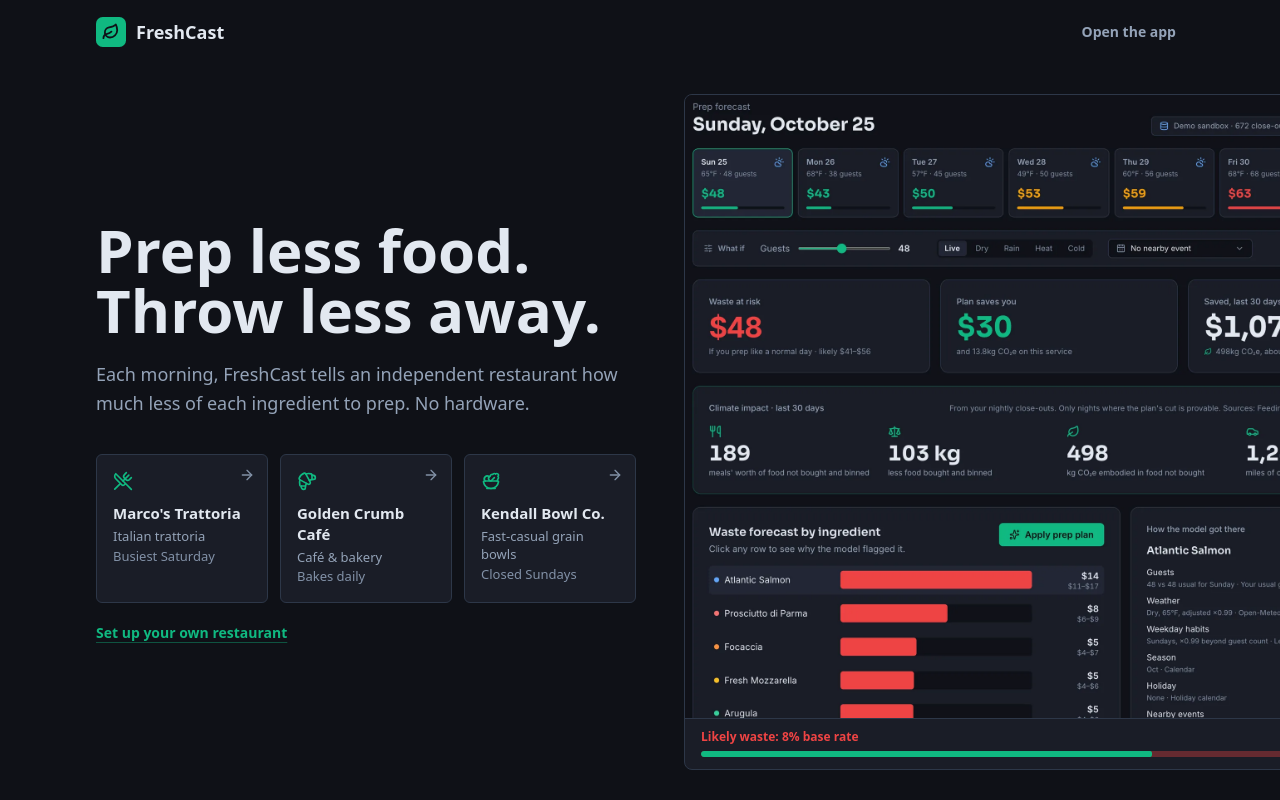
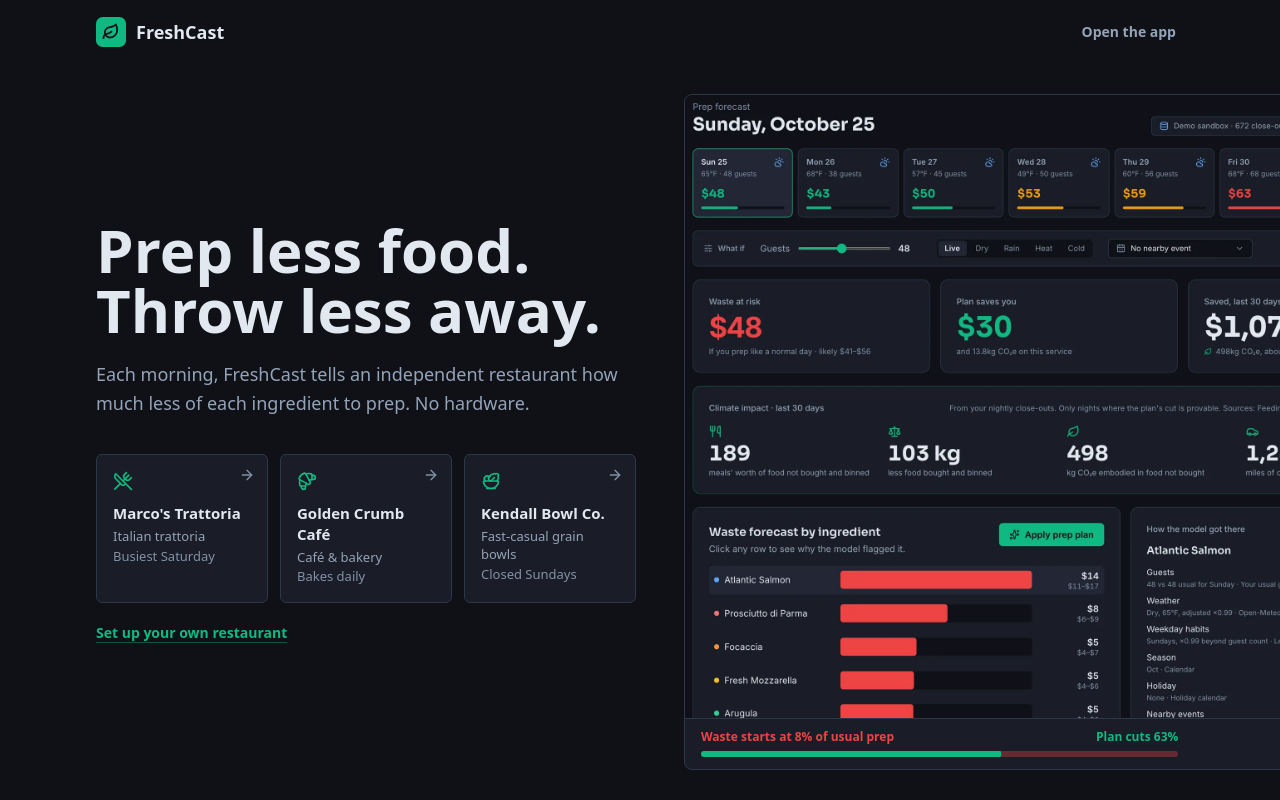
Before and after one commit to DanielIbraev/FreshCast, a Next.js app in the folder freshcast-app/: page / in a window 1280 px wide. Shown: the top 800 px of the page. Built offline with nearby package versions, Linux system fonts and the light colour scheme.

Commit message:
auto: save 18:02:45

```diff
--- a/freshcast-app/components/landing/forecast-preview.tsx
+++ b/freshcast-app/components/landing/forecast-preview.tsx
@@ -28,9 +28,10 @@ export function ForecastPreview() {
       </div>
 
       <figcaption className="border-t border-border px-3.5 py-3 sm:px-4">
+        <div className="lg:w-2/3">
           <div className="flex items-center justify-between gap-4 text-xs leading-none">
-          <span className="font-600 text-waste">Likely waste: {pct(BASE_WASTE_FRACTION)} base rate</span>
-          <span className="text-right font-600 text-good">Prep plan cuts {pct(REDUCTION_RATE)}</span>
+            <span className="font-600 text-waste">Waste starts at {pct(BASE_WASTE_FRACTION)} of usual prep</span>
+            <span className="text-right font-600 text-good">Plan cuts {pct(REDUCTION_RATE)}</span>
           </div>
           <div
             className="mt-2 h-1.5 overflow-hidden rounded-full bg-waste/35"
@@ -39,6 +40,7 @@ export function ForecastPreview() {
           >
             <span className="landing-plan-fill block h-full w-full rounded-full bg-good" />
           </div>
+        </div>
       </figcaption>
     </figure>
   );
```
Lines whose indentation alone changed are shown as unchanged.
